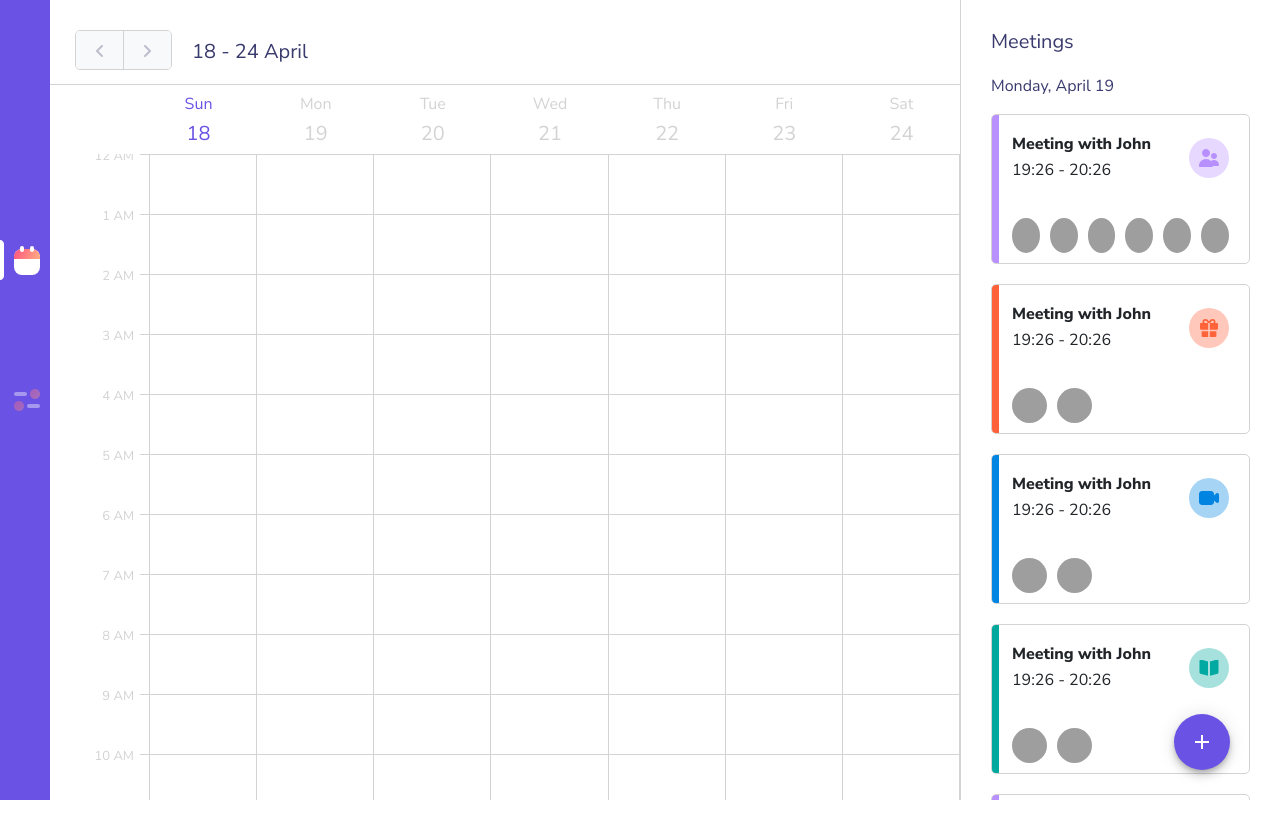
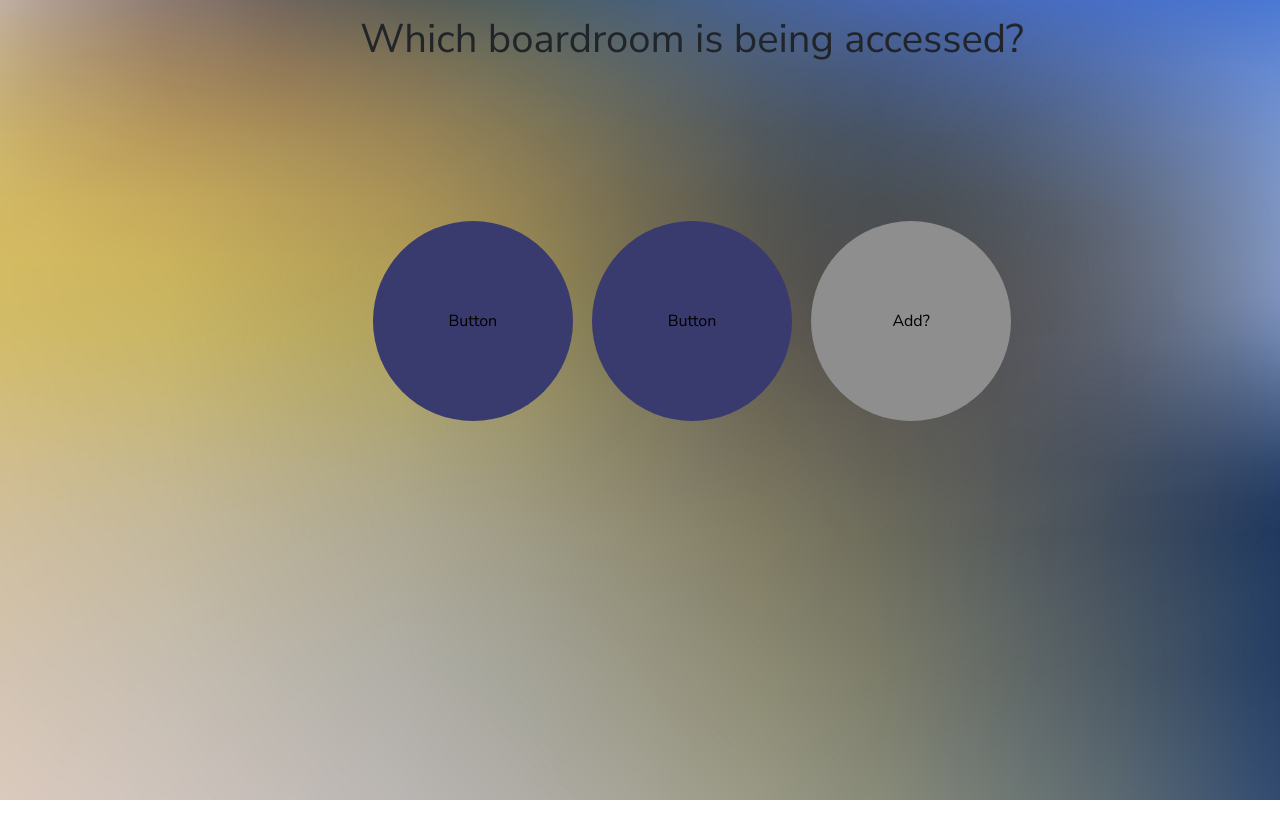
Before and after one commit to mourke/meeting-room-schedule-visualisation, a React (Create React App) app: page / in a window 1280 px wide. Shown: the top 838 px of the page. Before the commit the page ends 800 px from the top, so only its background shows below. Built offline with nearby package versions, Linux system fonts and the light colour scheme; grey boxes are pictures that could not be loaded.

Commit message:
Added Room selector view

```diff
--- a/src/App.tsx
+++ b/src/App.tsx
@@ -4,6 +4,7 @@ import LoginView from './views/LoginView'
 import MeetingsOverviewView from './views/MeetingsOverviewView'
 import CalendarView from './views/CalendarView'
 import SettingsView from './views/SettingsView'
+
 import calendar from './images/icons/Calendar.svg'
 import settings from './images/icons/Settings.svg'
 import { Fab } from '@material-ui/core'
@@ -12,6 +13,7 @@ import { Add } from '@material-ui/icons'
 // export const APP_COLOR = "#6a53e4";
 
 function App() {
+
   if (isSignedIn()) {
     const mainView = <CalendarView/>
     const detailView = <MeetingsOverviewView dateRange={{startDate: new Date(), endDate: new Date()}}/>
@@ -32,7 +34,7 @@ function App() {
 }
 
 function isSignedIn() {
-  return true; // TODO: Implement this to read from browser storage
+  return false; // TODO: Implement this to read from browser storage
 }
 
 export default App;
--- a/src/views/LoginView.css
+++ b/src/views/LoginView.css
@@ -57,3 +57,39 @@
     background-color: white;
     border-radius: 25px;
 }
+.room-selector-screen{
+    position: absolute;
+    text-align: center;
+    width: 1000px;
+    height: 1000px;
+    left: 15%;
+    padding-top: 15px !important;
+    padding-bottom: 15px !important;
+}
+.boardroom-button{
+    position: relative;
+    border-radius: 250px;
+    background-color: #393a6d;
+    top: 150px;
+    height: 200px;
+    width: 200px;
+    border: 3px;
+}
+.boardroom-button:hover{
+    background-color: rgb(241, 205, 0);
+}
+.boardroom-add-button{
+    position: relative;
+    border-radius: 250px;
+    background-color: #8e8e8f;
+    top: 150px;
+    height: 200px;
+    width: 200px;
+    border: 3px;
+}
+.boardroom-divider{
+    width:15px;
+    height:auto;
+    display:inline-block;
+    color: red;
+}
--- a/src/views/LoginView.tsx
+++ b/src/views/LoginView.tsx
@@ -1,5 +1,8 @@
 import './LoginView.css'
 import React from 'react'
+
+
+
 
 type LoginViewState = {
     login: boolean
@@ -17,14 +20,48 @@ export default class LoginView extends React.Component<LoginViewProps, LoginView
 
         this.loginButtonClicked = this.loginButtonClicked.bind(this)
     }
+    /*addRoom(){
+        return (
+            <div className={"room-selector-screen"}>
+                <div style={{width: "76%", margin: "0 auto", textAlign: "center"}}>
+                <h1>Which boardroom is being accessed?</h1>
+                <button className={"boardroom-button"}>Button</button> <div className={("boardroom-divider")}> </div>
+                <button className={"boardroom-button"}>Button</button> <div className={("boardroom-divider")}> </div>
+                <button className={"boardroom-button"}>Button</button> <div className={("boardroom-divider")}> </div>
+                <button className={"boardroom-add-button"} onClick={(this.addRoom() )}>Add?</button>
+                </div>
+            </div>
+        )
 
+    }*/
+    roomSelectorView(){
+            return (
+                <div className={"room-selector-screen"}>
+                    <div style={{width: "76%", margin: "0 auto", textAlign: "center"}}>
+                    <h1>Which boardroom is being accessed?</h1>
+                    <button className={"boardroom-button"}>Button</button> <div className={("boardroom-divider")}> </div>
+                    <button className={"boardroom-button"}>Button</button> <div className={("boardroom-divider")}> </div>
+                    <button className={"boardroom-add-button"} >Add?</button>
+                    </div>
+                </div>
+            )
+
+
+    }
     loginButtonClicked() {
         console.log("Button clicked") // TODO: Call API
     }
 
+
+
     render() {
+        let body: JSX.Element
+        body = this.roomSelectorView()
         return (
             <div className={"login-background"}>
+                {body}
+            </div>
+            /*<div className={"login-background"}>
                 <div className={"login-popover"}>
                     <div style={{width: "76%", margin: "0 auto", textAlign: "center"}}>
                         <h3 className={"login-header-text"}>Sign in to Microsoft Account</h3>
@@ -33,7 +70,7 @@ export default class LoginView extends React.Component<LoginViewProps, LoginView
                     </div>
                     <span className={"login-copyright-text"}>Copyright © TCD SWENG 2021 Group 3</span>
                 </div>
-            </div>
+            </div>*/
         )
     }
 }
```
Also changed, not shown: package.json (+4 -4 lines), src/images/icons/meeting_presentation.svg (added), src/images/roomImage.png (added), src/views/MeetingsOverviewView.tsx (line endings or trailing spaces).
